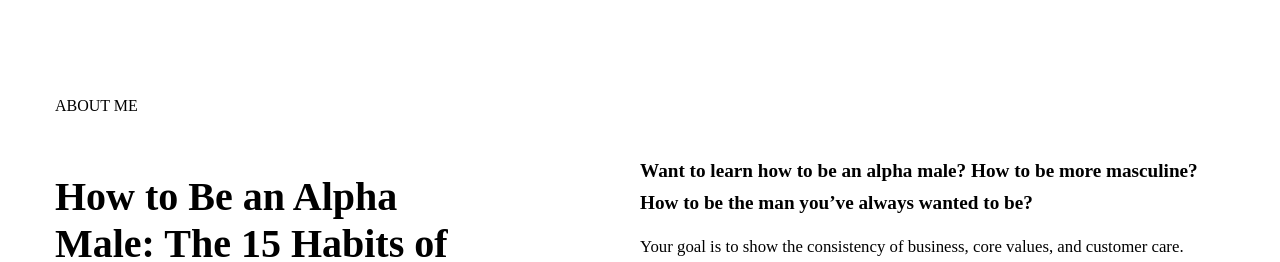
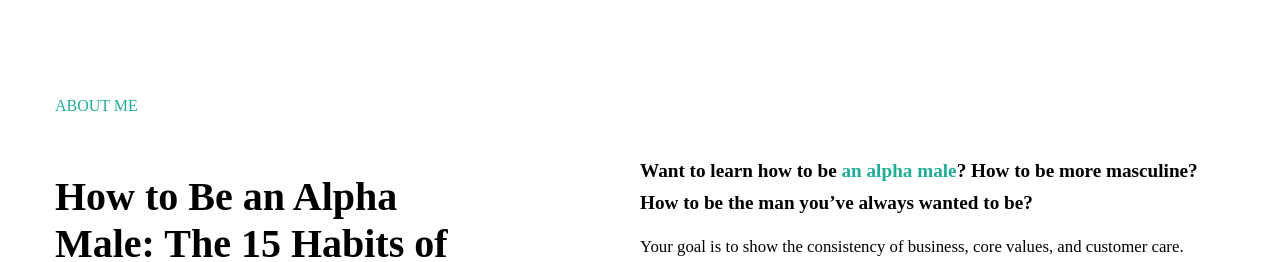
Before and after one commit to Marco-Vigilio/proj-html-vuejs, a Vue app: page / in a window 1280 px wide. Shown: the part 968-1230 px from the top of the page. Built offline with nearby package versions, Linux system fonts and the light colour scheme.

Commit message:
inserisco colore AboutMe

```diff
--- a/src/components/main/AboutMe.vue
+++ b/src/components/main/AboutMe.vue
@@ -1,12 +1,13 @@
 <template>
     <section>
-        <span class="section">ABOUT ME</span>
+        <span class="section green">ABOUT ME</span>
         <div class="introduction">
             <article>
                 <h2>How to Be an Alpha Male: The 15 Habits of True Alphas</h2>
             </article>
             <article>
-                <p class="questions">Want to learn how to be an alpha male? How to be more masculine? How to be the man
+                <p class="questions">Want to learn how to be <span class="green">an alpha male</span>? How to be more
+                    masculine? How to be the man
                     you’ve always wanted
                     to be?</p>
                 <p class="goals">Your goal is to show the consistency of business, core values, and customer care.
@@ -42,6 +43,12 @@ export default {
 }
 </script>
 <style lang="scss" scoped>
+@use '../../style/partilas/variables' as*;
+
+span.green {
+    color: $green;
+}
+
 section {
     span.section {
         display: block;
```
